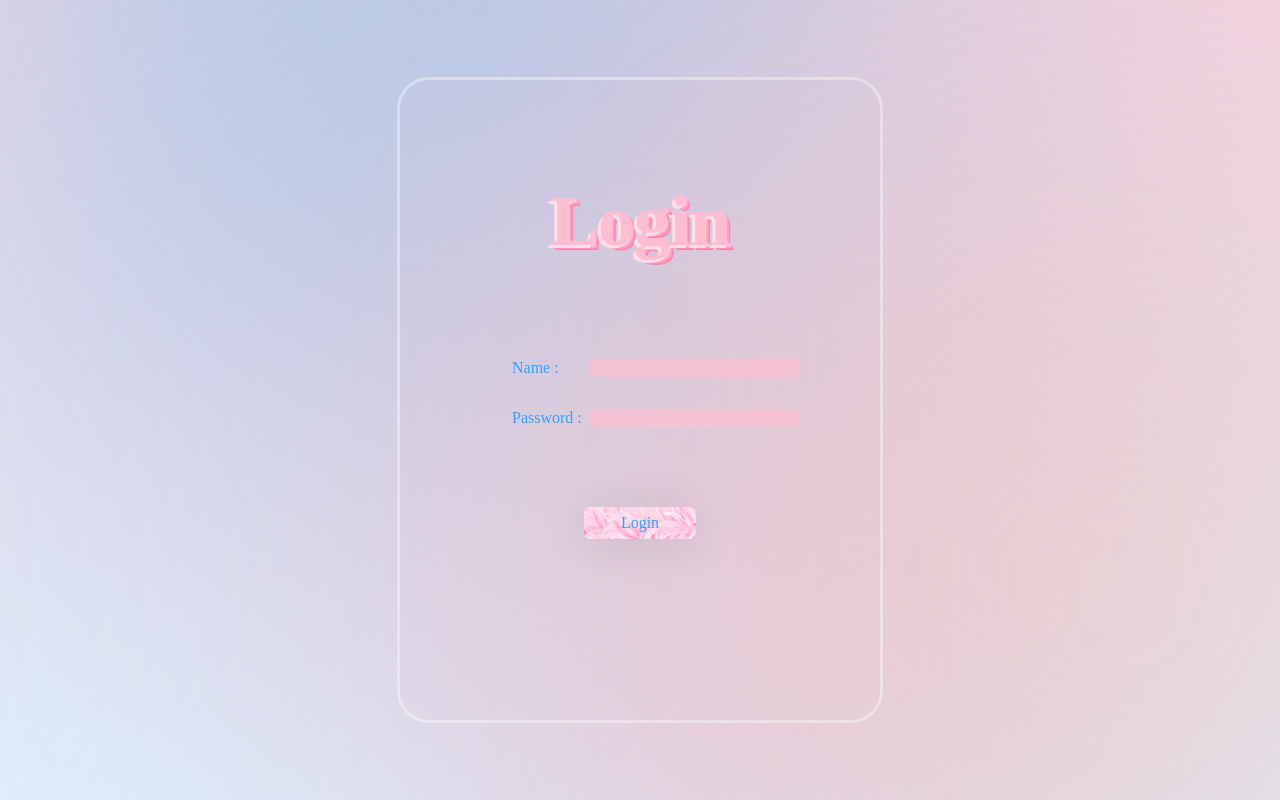
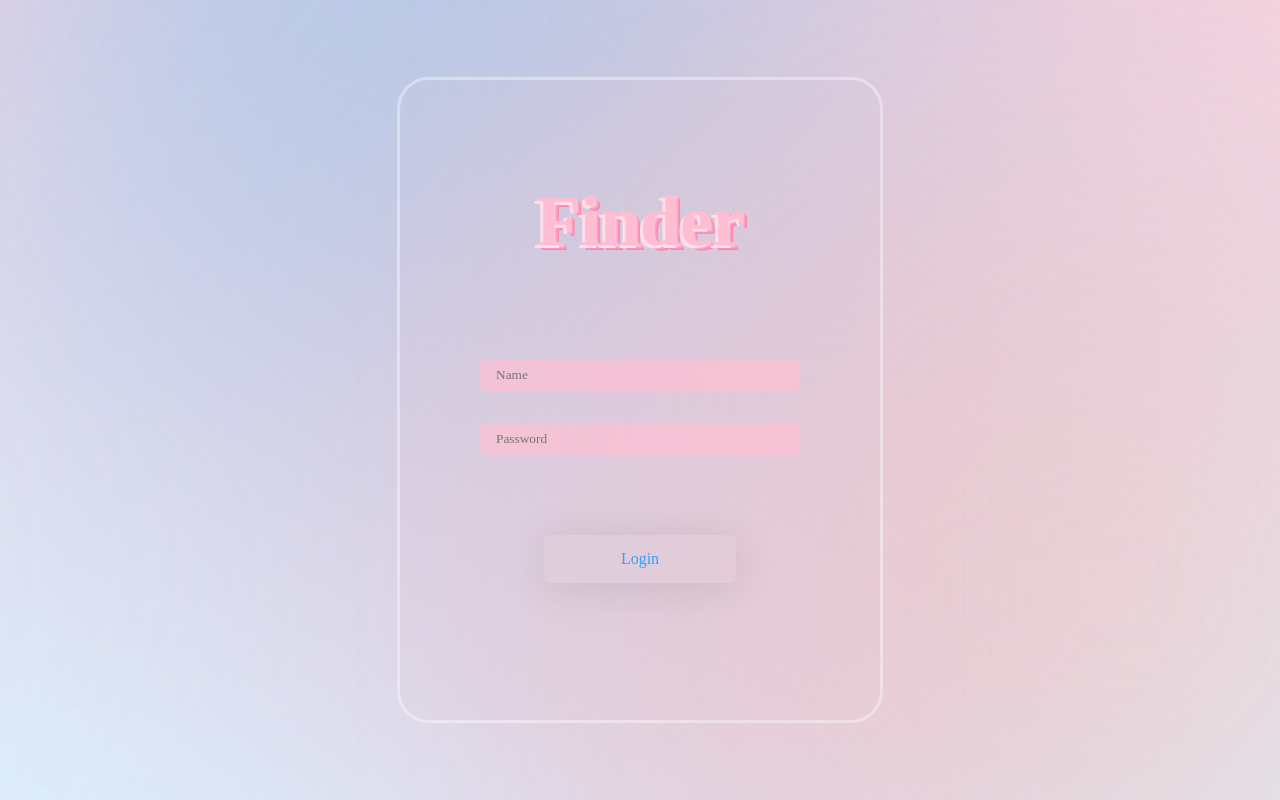
Before and after one commit to wood-crafter/my-tinder, a React (Create React App) app: page /login in a window 1280 px wide. Shown: the top 800 px of the page. Built offline with nearby package versions, Linux system fonts and the light colour scheme.

Commit message:
[Add] login form tranform css

```diff
--- a/src/App.css
+++ b/src/App.css
@@ -1,3 +1,6 @@
+* {
+  font-family: "Niconne", cursive;
+}
 .App {
   display: flex;
   text-align: center;
@@ -7,7 +10,6 @@
   top: 0;
   bottom: 0;
   right: 0;
-  font-family: "Niconne", cursive;
   color: #31a1fd,
 }
 
--- a/src/components/Input/Input.css
+++ b/src/components/Input/Input.css
@@ -8,4 +8,5 @@
 .input__styles:focus {
   border: 1px solid white;
   background-color: #fccedd ;
+  transform: scale(1.02);
 }
--- a/src/views/Login/Login.css
+++ b/src/views/Login/Login.css
@@ -18,7 +18,8 @@
   height: 40rem;
   max-height: calc(100vh - 1.6rem);
   width: 30rem;
-  backdrop-filter: blur(5rem);
+  backdrop-filter: blur(8rem);
+  transform: 0.6s;
 }
 
 .login-form:hover {
@@ -41,17 +42,11 @@
   justify-content: space-between;
   margin-top: 1rem;
   margin-bottom: 1rem;
+  height: 2rem;
 }
 
 .form-group input {
   padding-right: 2rem;
-}
-
-label {
-  display: block;
-  padding-left: 2rem;
-  text-align: start;
-  color: #31a1fd;
 }
 
 h2 {
@@ -73,26 +68,30 @@ h2 {
 .submit-div {
   margin-top: 4rem;
   display: flex;
-  background-image: url('../../../public/login-button.jpg');
   background-color: rgba(255,255,255,0);
   background-size: cover;
-  height: 2rem;
-  width: 7rem;
+  height: 3rem;
+  width: 12rem;
   border-radius: 0.4rem;
-  backdrop-filter: blur(5rem);
   box-shadow: 0 5px 45px rgba(0, 0, 0, 0.1);
 }
 
 .submit:hover {
   cursor: pointer;
+  border: 0.2rem solid #8eccff;
 }
 
 .submit {
   border: 0;
+  position: relative;
   background-color: rgba(255,255,255,0);
   flex-grow: 1;
   padding: 0;
   color: #31a1fd;
-  font-family: "Niconne", cursive;
   font-size: 1rem;
 }
+
+input {
+  flex-grow: 1;
+  padding-left: 1rem;
+}
--- a/src/views/Login/Login.js
+++ b/src/views/Login/Login.js
@@ -29,14 +29,12 @@ export function Login(props) {
     <div className='login'>
       <form onSubmit={submitHandler} className='login-form'>
         <div className='form-inner'>
-          <h2>Login</h2>
+          <h2>Finder</h2>
           <div className='form-group'>
-            <label htmlFor='name'>Name :</label>
-            <Input type='text' name='name' id='name' onChange={e => setUsername(e.target.value)} value={username} />
+            <Input type='text' name='name' id='name' onChange={e => setUsername(e.target.value)} value={username} placeholder='Name' />
           </div>
           <div className='form-group'>
-            <label htmlFor='password'>Password :</label>
-            <Input type='password' name='password' id='password' onChange={e => setPassword(e.target.value)} value={password} />
+            <Input type='password' name='password' id='password' onChange={e => setPassword(e.target.value)} value={password} placeholder='Password' />
           </div>
           {error && <div style={{ color: 'red' }}>{error}</div>}
           <div className='submit-div'><button type='submit' className='submit'>Login</button></div>
```
Also changed, not shown: public/login-button.jpg (deleted).
